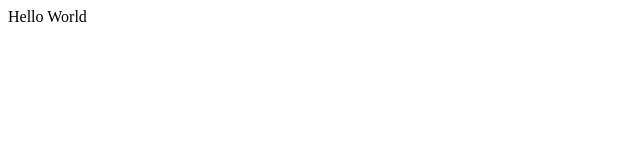
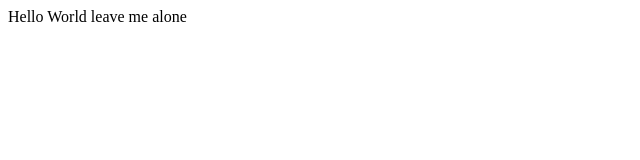
Before and after one commit to mathewsmittathani/lecture1, a plain HTML site: page hello.html in a window 1280 px wide. Shown: the whole page, without its empty margins (0-640 px from the left). Drawn offline with Linux system fonts and the light colour scheme.

Commit message:
added a line

```diff
--- a/hello.html
+++ b/hello.html
@@ -4,6 +4,6 @@
         <title>My Webpage</title>
     </head>
     <body>
-        Hello World
+        Hello World leave me alone
     </body>
 </html>
```
